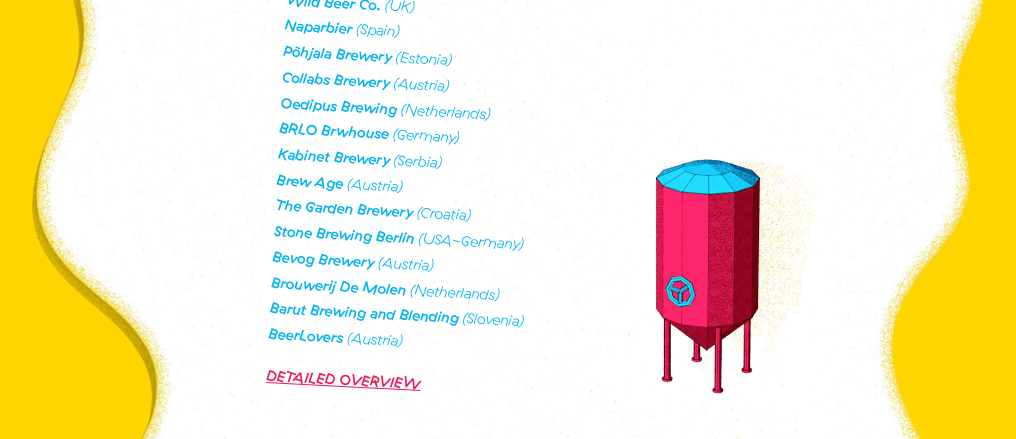
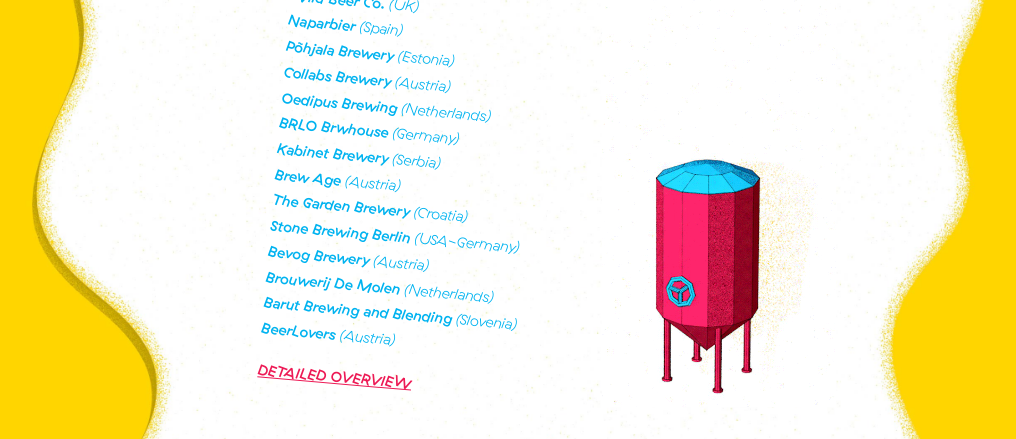
Before and after one commit to dabda/dabda.github.io, a PHP site: page /img/index.html in a window 1280 px wide. Shown: the part 991-1430 px from the top of the page, without its empty margins (130-1146 px from the left). Run offline with PHP 8.4, Linux system fonts and the light colour scheme; some libraries are stand-ins or nearby versions.

Commit message:
degree breweries to 5

```diff
--- a/css/styles.css
+++ b/css/styles.css
@@ -230,9 +230,9 @@
   margin-top: 5%;
   vertical-align:top;
   display: inline-block;
-  -ms-transform: rotate(3deg); /* IE 9 */
-  -webkit-transform: rotate(3deg); /* Chrome, Safari, Opera */
-  transform: rotate(3deg);
+  -ms-transform: rotate(5deg); /* IE 9 */
+  -webkit-transform: rotate(5deg); /* Chrome, Safari, Opera */
+  transform: rotate(5deg);
 }
 div.slika3{
   width: 20%;
```
